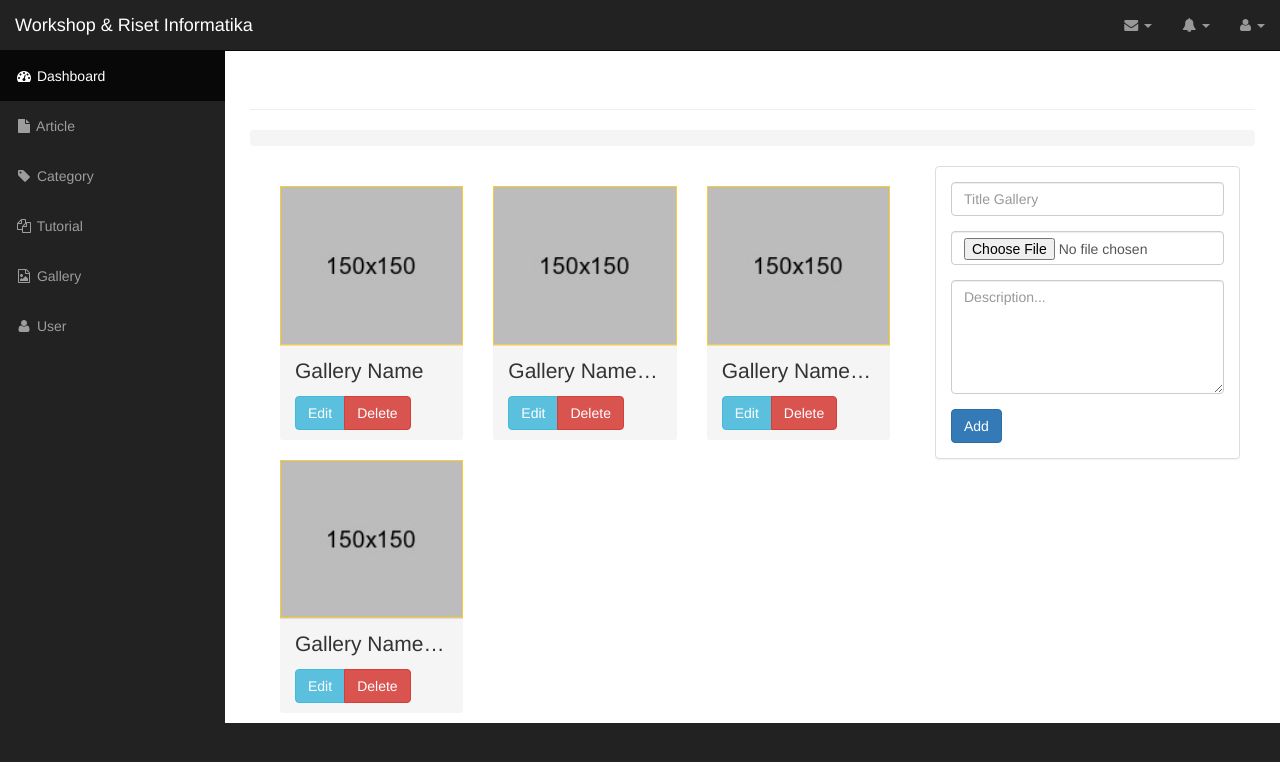
After one commit to imam932/workshop, a PHP site: the page made by application/views/admin/gallery.php in a window 1280 px wide. The commit adds this page. Shown: the top 762 px of the page. Run offline with PHP 8.4, Linux system fonts and the light colour scheme; the template is opened without the code that fills it, so the values that code supplies are empty; grey boxes labelled with a size stand in for pictures from a placeholder-image service; some libraries are stand-ins or nearby versions.

Commit message:
add page Gallery

```diff
--- /dev/null
+++ b/application/views/admin/gallery.php
@@ -0,0 +1,85 @@
+<!-- Page Heading -->
+<div class="row">
+  <div class="col-lg-12">
+    <!-- panel right -->
+    <div class="col-lg-8">
+      <div class=" col-md-4">
+        <div class="image-container">
+          <img src="<?= base_url() ?>assets/img/avatar.jpg" alt="">
+        </div>
+        <div class="panel-footer">
+          <div class="gallery-name">
+            Gallery Name
+          </div>
+          <div class="btn-group" role="group" aria-label="...">
+            <button type="button" class="btn btn-info">Edit</button>
+            <button type="button" class="btn btn-danger">Delete</button>
+          </div>
+        </div>
+      </div>
+      <div class=" col-md-4">
+        <div class="image-container">
+          <img src="<?= base_url() ?>assets/img/avatar.jpg" alt="">
+        </div>
+        <div class="panel-footer">
+          <div class="gallery-name">
+            Gallery Name sdsldkshd
+          </div>
+          <div class="btn-group" role="group" aria-label="...">
+            <button type="button" class="btn btn-info">Edit</button>
+            <button type="button" class="btn btn-danger">Delete</button>
+          </div>
+        </div>
+      </div>
+      <div class=" col-md-4">
+        <div class="image-container">
+          <img src="<?= base_url() ?>assets/img/avatar.jpg" alt="">
+        </div>
+        <div class="panel-footer">
+          <div class="gallery-name">
+            Gallery Name sdsldkshd
+          </div>
+          <div class="btn-group" role="group" aria-label="...">
+            <button type="button" class="btn btn-info">Edit</button>
+            <button type="button" class="btn btn-danger">Delete</button>
+          </div>
+        </div>
+      </div>
+      <div class=" col-md-4">
+        <div class="image-container">
+          <img src="<?= base_url() ?>assets/img/avatar.jpg" alt="">
+        </div>
+        <div class="panel-footer">
+          <div class="gallery-name">
+            Gallery Name sdsldkshd
+          </div>
+          <div class="btn-group" role="group" aria-label="...">
+            <button type="button" class="btn btn-info">Edit</button>
+            <button type="button" class="btn btn-danger">Delete</button>
+          </div>
+        </div>
+      </div>
+    </div>
+    <!-- panel left -->
+    <div class="col-lg-4">
+      <div class="panel panel-default">
+        <form class="" action="index.html" method="post">
+          <div class="panel-body">
+            <div class="form-group">
+              <input type="text" name="" class="form-control" id="" placeholder="Title Gallery">
+            </div>
+            <div class="form-group">
+              <input type="file" name="" class="form-control" id="" placeholder="Image Gallery">
+            </div>
+            <div class="form-group">
+              <textarea name="" rows="5" class="form-control" placeholder="Description..."></textarea>
+            </div>
+
+            <input type="submit" name="" value="Add" class="btn btn-primary">
+          </div>
+        </form>
+      </div>
+    </div>
+  </div>
+</div>
+</div>
--- a/assets/admin/css/style.css
+++ b/assets/admin/css/style.css
@@ -7,3 +7,31 @@
 p {
     margin: 0;
 }
+.panel .panel-footer .fa-edit{
+	padding-right: 20px;
+	padding-left: 20px;
+}
+.image-container{
+	position: relative;
+	border: solid 1px #FACC2E;
+	padding: 10px;
+	padding-bottom: 80%;
+	overflow: hidden;
+	margin-top: 20px;
+}
+.image-container img{
+	position: absolute;
+	top: 0;
+	bottom: 0;
+	right: 0;
+	left: 0;
+	margin: auto;
+	width: 100%;
+}
+.gallery-name{
+	font-size: 1.5em;
+	padding-bottom: 10px;
+	text-overflow: ellipsis;
+	white-space: nowrap;
+	overflow: hidden;
+}
```
Also changed, not shown: application/controllers/admin/Gallery.php (added, +20 -0 lines), README.md.
